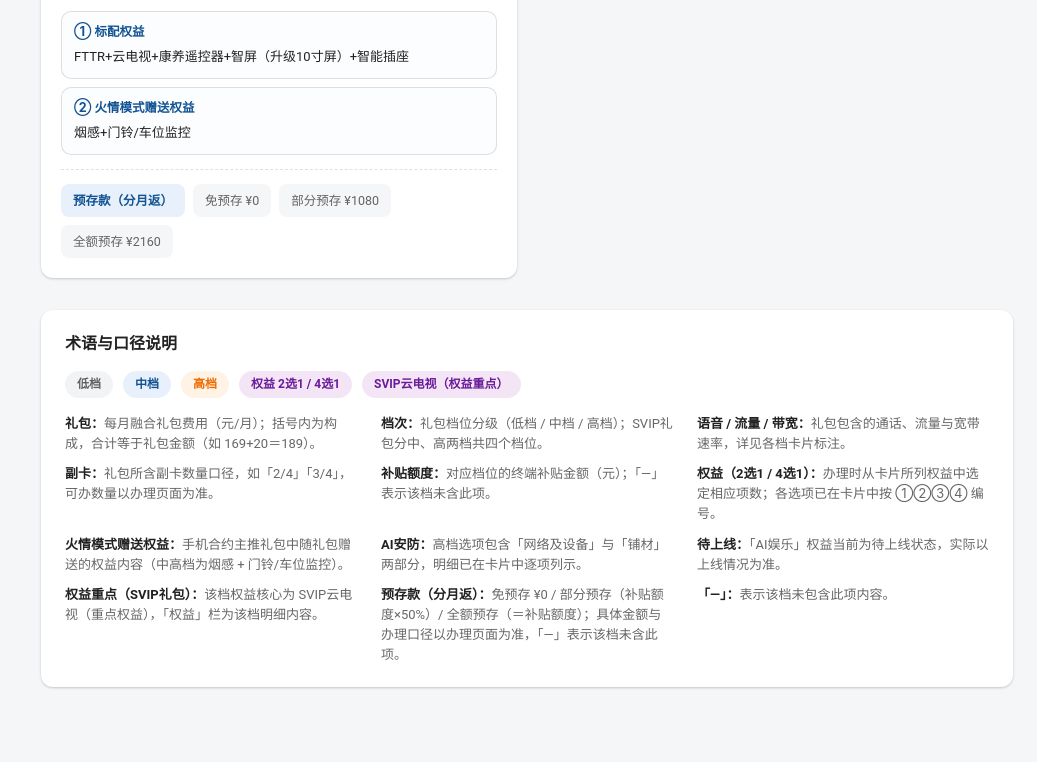
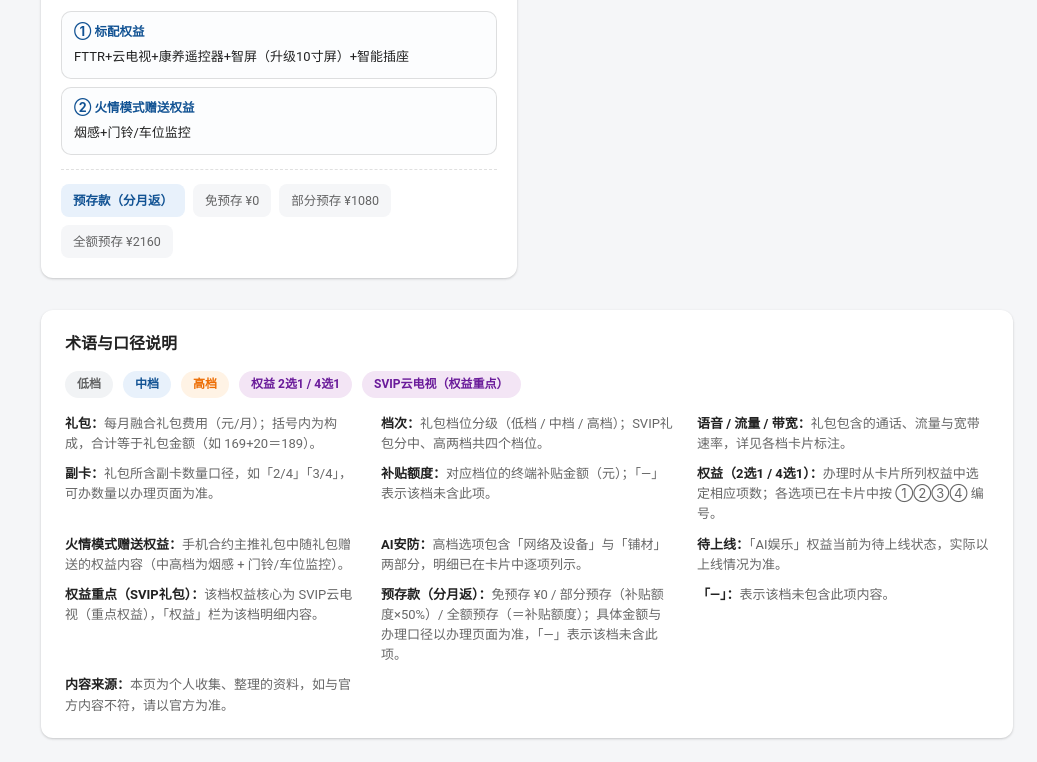
Before and after one commit to Hndxby/hndxby.github.io, a plain HTML site: page policy/smnc.html in a window 1280 px wide. Shown: the part 1029-1791 px from the top of the page, without its empty margins (243-1280 px from the left). Before the commit the page ends 1740 px from the top, so only its background shows below. Drawn offline with Linux system fonts and the light colour scheme.

Commit message:
????????????

```diff
--- a/policy/smnc.html
+++ b/policy/smnc.html
@@ -232,6 +232,7 @@
           <li><b>权益重点（SVIP礼包）：</b>该档权益核心为 SVIP云电视（重点权益），「权益」栏为该档明细内容。</li>
           <li><b>预存款（分月返）：</b>免预存 ¥0 / 部分预存（补贴额度×50%）/ 全额预存（＝补贴额度）；具体金额与办理口径以办理页面为准，「—」表示该档未含此项。</li>
           <li><b>「—」：</b>表示该档未包含此项内容。</li>
+          <li><b>内容来源：</b>本页为个人收集、整理的资料，如与官方内容不符，请以官方为准。</li>
         </ul>
       </section>
     </div>
```
